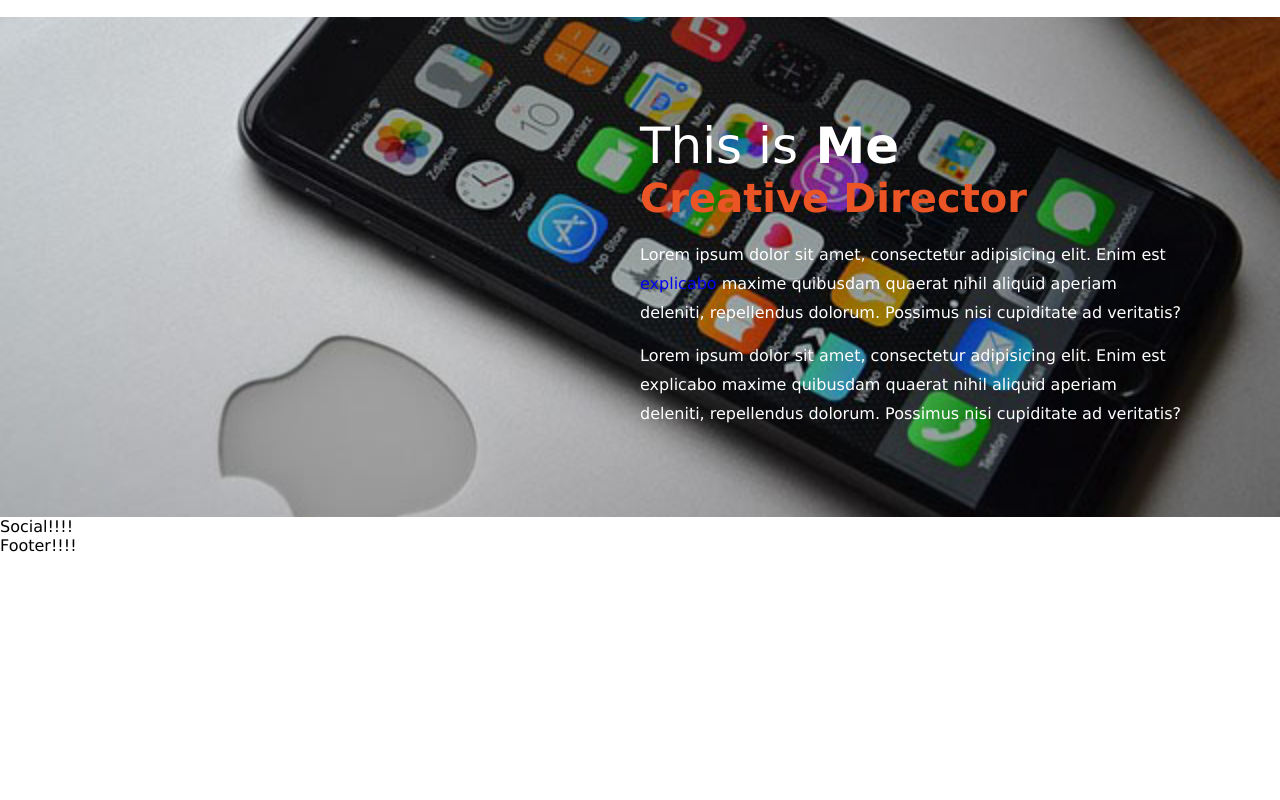
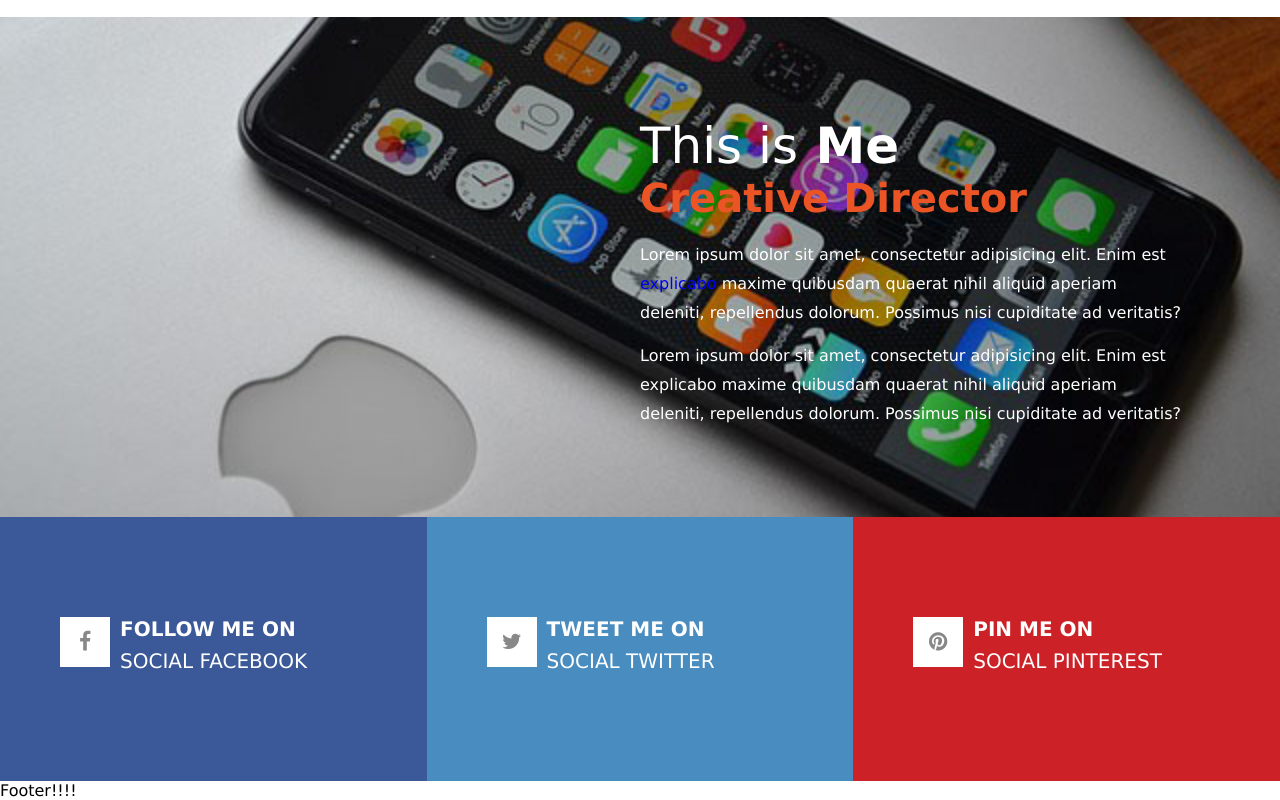
Before and after one commit to EMahmoudNabil/Create-Template-Using-React, a React (Create React App) app: page / in a window 1280 px wide. Shown: the part 2139-2939 px from the top of the page. Before the commit the page ends 2694 px from the top, so only its background shows below. Built offline with nearby package versions, Linux system fonts and the light colour scheme.

Commit message:
Social Media Component

```diff
--- a/public/api/data.json
+++ b/public/api/data.json
@@ -59,19 +59,22 @@
             "id": 1,
             "icon" : "icon fa fa-facebook fa-lg",
             "title" : "Follow Me on",
-            "body" : "Social Facebook"
+            "body" : "Social Facebook",
+            "social" :"social face"
         },
         {
             "id": 2,
             "icon" : "icon fa fa-twitter fa-lg",
             "title" : "Tweet Me on",
-            "body" : "Social twitter"
+            "body" : "Social twitter",
+            "social" :"social twitter"
         },
         {
             "id": 3,
             "icon" : "icon fa fa-pinterest fa-lg",
             "title" : "Pin Me on",
-            "body" : "Social Pinterest"
+            "body" : "Social Pinterest",
+            "social" :"social pin"
         }
     ] ,
     "bar" : [
--- a/src/Components/About/index.js
+++ b/src/Components/About/index.js
@@ -4,15 +4,15 @@ import './style.css'
 
 const About=() => {
   return (
-    <div class="creative">
-    <div class="container">
-        <div class="creative-info">
-            <h2 class="info-title"><span>This is</span> Me</h2>
-            <h4 class="info-dir">Creative Director</h4>
-            <p class="info-desc">
+    <div className="creative">
+    <div className="container">
+        <div className="creative-info">
+            <h2 className="info-title"><span>This is</span> Me</h2>
+            <h4 className="info-dir">Creative Director</h4>
+            <p className="info-desc">
                 Lorem ipsum dolor sit amet, consectetur adipisicing elit. Enim est <a href="#">explicabo</a> maxime quibusdam quaerat nihil aliquid aperiam deleniti, repellendus dolorum. Possimus nisi cupiditate ad veritatis?
             </p>
-            <p class="info-desc">
+            <p className="info-desc">
                 Lorem ipsum dolor sit amet, consectetur adipisicing elit. Enim est explicabo maxime quibusdam quaerat nihil aliquid aperiam deleniti, repellendus dolorum. Possimus nisi cupiditate ad veritatis?
             </p>
         </div>
--- a/src/Components/Portofolio/index.js
+++ b/src/Components/Portofolio/index.js
@@ -19,10 +19,10 @@ class Portofolio extends Component{
         const PortofolioImages = Portofolio.map((ImgItem) => {
             return(
 
-                <div  class="box" key={ImgItem.id}>
+                <div  className="box" key={ImgItem.id}>
                     <div>
                     <img src={ImgItem.image} alt="" />
-                    <p class="overlay">
+                    <p className="overlay">
                         <span>
                             Show Image
                             {console.log(ImgItem.image)}
@@ -37,14 +37,14 @@ class Portofolio extends Component{
             )
         })
         return(
-           <div class="portfolio">
-            <h2 class="portfolio-title"><span>My</span> Portfolio</h2>
-            <ul class="portfolio-list">
-                <li class="portfolio-item active">All</li>
-                <li class="portfolio-item">HTML</li>
-                <li class="portfolio-item">Photoshop</li>
-                <li class="portfolio-item">Wordpress</li>
-                <li class="portfolio-item">Mobile</li>
+           <div className="portfolio">
+            <h2 className="portfolio-title"><span>My</span> Portfolio</h2>
+            <ul className="portfolio-list">
+                <li className="portfolio-item active">All</li>
+                <li className="portfolio-item">HTML</li>
+                <li className="portfolio-item">Photoshop</li>
+                <li className="portfolio-item">Wordpress</li>
+                <li className="portfolio-item">Mobile</li>
             </ul>
 
             {PortofolioImages}
--- a/src/Components/Profile/index.js
+++ b/src/Components/Profile/index.js
@@ -16,11 +16,11 @@ class  Profile extends Component {
     const{bar}= this.state;
       const barList = bar.map((barItem) => {
           return(
-            <div class="bar" key={barItem.id}>
-            <span class="title">{barItem.title}</span>
-            <span class="perc">{barItem.parent}</span>
-            <div class="parent">
-                <span class={barItem.sp}></span>
+            <div className="bar" key={barItem.id}>
+            <span className="title">{barItem.title}</span>
+            <span className="perc">{barItem.parent}</span>
+            <div className="parent">
+                <span className={barItem.sp}></span>
             </div>
         </div>
           )
@@ -29,41 +29,41 @@ class  Profile extends Component {
 
 
     return(
-      <div class="profile_skills">
-      <div class="container">
-          <div class="profile">
-              <h2 class="profile-title"><span>My </span>Profile</h2>
-              <ul class="profile-list">
-                  <li class="profile-item">
+      <div className="profile_skills">
+      <div className="container">
+          <div className="profile">
+              <h2 className="profile-title"><span>My </span>Profile</h2>
+              <ul className="profile-list">
+                  <li className="profile-item">
                       <span>Name</span>
                       Mahmoud Nabil
                   </li>
-                  <li class="profile-item">
+                  <li className="profile-item">
                       <span>Birthday</span>
                       12/8/1995
                   </li>
-                  <li class="profile-item">
+                  <li className="profile-item">
                       <span>Address</span>
                       Banha
                   </li>
-                  <li class="profile-item">
+                  <li className="profile-item">
                       <span>Phone</span>
                       (+2011) 4628 5867
                   </li>
-                  <li class="profile-item">
+                  <li className="profile-item">
                       <span>Email</span>
                       e.mahmoudnabil@gmail.com
                   </li>
-                  <li class="profile-item">
+                  <li className="profile-item">
                       <span>Website</span>
-                      <span class="web">www.google.com</span>
+                      <span className="web">www.google.com</span>
                   </li>
               </ul>
           </div>
 
-          <div class="skills">
-              <h2 class="skills-title">Some <span>skills</span></h2>
-              <p class="skills-desc">
+          <div className="skills">
+              <h2 className="skills-title">Some <span>skills</span></h2>
+              <p className="skills-desc">
               Lorem ipsum dolor sit amet, consectetur adipisicing elit. Quos praesentium blanditiis esse cupiditate, omnis similique.
               </p>
               {barList}
--- a/src/Components/SocialMedia/index.js
+++ b/src/Components/SocialMedia/index.js
@@ -1,14 +1,43 @@
-import React from 'react';
+import React, { Component } from 'react';
+import './style.css';
+import axios from 'axios';
 
 
-const Social=() => {
+class Social extends Component {
+  state={
+    social:[]
+  }
+  componentDidMount(){
+    axios.get('api/data.json').then(res => {this.setState({social:res.data.social})})
+   }
+
+render(){
+const{social}= this.state;
+const socialList = social.map((socialItem) => {
+    return(
+      <div className={socialItem.social} key={socialItem.id}>
+        <i className={socialItem.icon}></i>
+        <p>
+            <span className="info1">{socialItem.title}</span>
+            <span className="info2">{socialItem.body}</span>
+        </p>
+    </div>
+    )
+})
+
   return (
-    <div className="App ">
-      Social!!!!
 
 
-    </div>
-  );
+
+
+
+
+    <div className="social-media">
+
+      {socialList}
+</div>
+);}
+
 }
 
 export default Social;
--- a/src/Components/SocialMedia/style.css
+++ b/src/Components/SocialMedia/style.css
@@ -0,0 +1,58 @@
+.social-media {
+    height: auto;
+    overflow: hidden
+}
+
+.social-media .social {
+    width: 33.33%;
+    float: left;
+    box-sizing: border-box;
+    padding: 100px 0 100px 60px
+}
+
+
+.social-media .social.face {
+    background: #3b5998;
+}
+
+.social-media .social.twitter {
+    background: #498cbf;
+}
+
+.social-media .social.pin {
+    background: #cc2127;
+}
+
+.social-media .social .icon {
+    width: 50px;
+    height: 50px;
+    background: #fff;
+    text-align: center;
+    line-height: 50px;
+    color: #888;
+    float: left;
+    margin-right: 10px
+}
+
+.social-media .social p {
+    font-weight: bold;
+    text-transform: uppercase;
+    font-size: 20px;
+    color: #fff
+}
+
+.social-media .social p span {
+    display: block;
+    margin-bottom: 8px
+}
+
+.social-media .social p span.info2 {
+    font-weight: normal
+}
+
+@media (max-width:991px) {
+    .social-media .social {
+        width: 100%;
+        float: none;
+    }
+}
```
